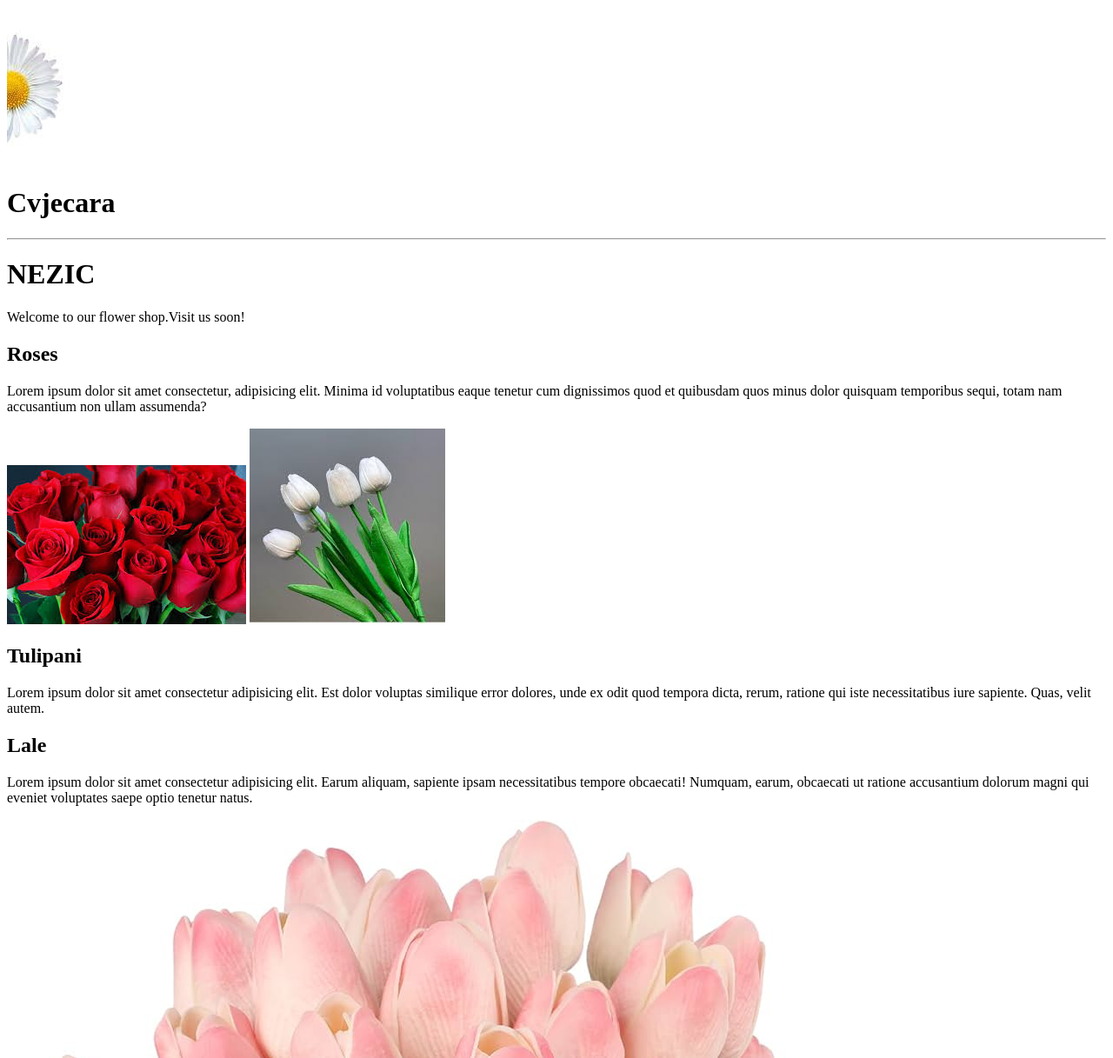
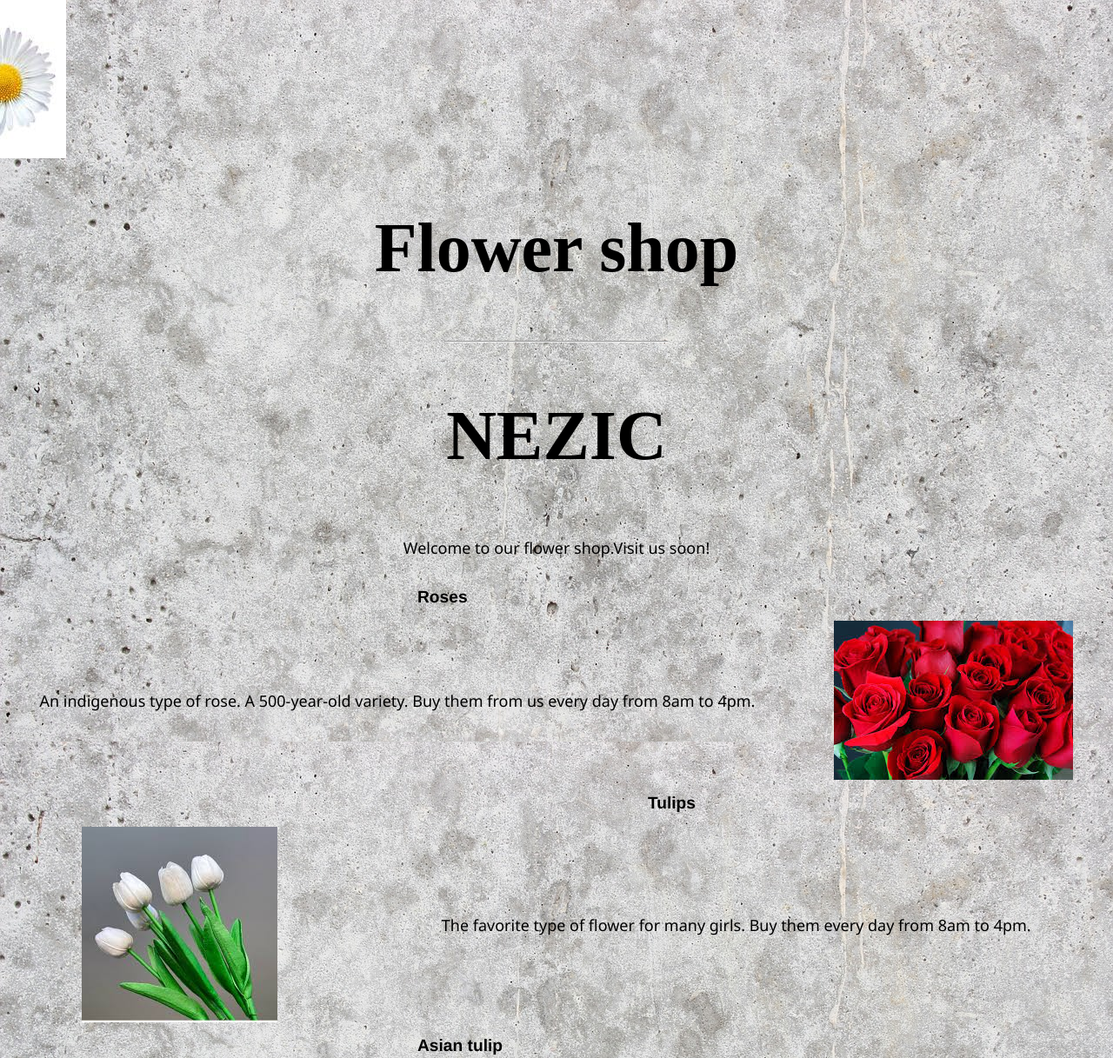
Before and after one commit to nezic01/cvjecara_nezic, a plain HTML site: page index.html in a window 1280 px wide. Shown: the top 1217 px of the page at 87% size. Drawn offline with Linux system fonts and the light colour scheme.

Commit message:
First version of page.In next version will be changed colors of areas which are listed in main task

```diff
--- a/index.html
+++ b/index.html
@@ -1,38 +1,53 @@
 <!DOCTYPE html>
 
-<html>
+<html lang="en">
 
 <head>
 <meta name="author" content="Safet Nezic">
 <meta name="description" content="This is my flower shop">
 <meta name="viewport" content="width=device-width, intial-scale=1.0" />
+
+
 <title>Cvjecara Nezic</title>
 
-
-
-
+<link rel="stylesheet" href="styles/style.css">
+ <link rel="icon" type="image/x-icon" href="/images/favicon.ico">
 </head>
 
 <body>
+
 <img src="images/polacvijeta.jpeg" alt="heading image">
-<h1>Cvjecara</h1>
-<hr>
 
-<h1>NEZIC</h1>
+<div class="flex-container">
+<h1 class="prvi_naslov">Flower shop</h1>
+<hr class="hr_title">
+
+<h1 class="drugi_naslov">NEZIC</h1>
 
 <p>Welcome to our flower shop.Visit us soon!</p>
+</div>
+<h2 id="naslov_ruza" >Roses</h2>
+<div class="flex-bodycontainer">
 
-<h2>Roses</h2>
-<p>Lorem ipsum dolor sit amet consectetur, adipisicing elit. Minima id voluptatibus eaque tenetur cum dignissimos quod et quibusdam quos minus dolor quisquam temporibus sequi, totam nam accusantium non ullam assumenda?</p>
-<img src="images/ruza.jpeg" alt="ruza">
+<p>An indigenous type of rose. A 500-year-old variety. Buy them from us every day from 8am to 4pm.</p>
 
+<img src="images/ruza.jpeg" alt="ruza" title="Best roses in town">
+
+</div>
+
+<h2 id="naslov_tulip">Tulips</h2>
+<div class="flex-bodycontainer">
 <img src="images/tulipani.jpeg" alt="tulipani">
-<h2>Tulipani</h2>
-<p>Lorem ipsum dolor sit amet consectetur adipisicing elit. Est dolor voluptas similique error dolores, unde ex odit quod tempora dicta, rerum, ratione qui iste necessitatibus iure sapiente. Quas, velit autem.</p>
 
-<h2>Lale</h2>
-<p>Lorem ipsum dolor sit amet consectetur adipisicing elit. Earum aliquam, sapiente ipsam necessitatibus tempore obcaecati! Numquam, earum, obcaecati ut ratione accusantium dolorum magni qui eveniet voluptates saepe optio tenetur natus.</p>
-<img src="images/lale.jpg" alt="tulipani">
+<p>The favorite type of flower for many girls. Buy them every day from 8am to 4pm.</p>
+</div>
+<h2 id="naslov_azijski_tulip">Asian tulip</h2>
+<div class="flex-bodycontainer">
+
+<p>A special species from Asia. You can only find it in our stores.</p>
+<img src="images/lale.jpg" width="200px" height="200px" alt="tulipani">
+</div>
+
 </body>
 
 </html>
--- a/styles/style.css
+++ b/styles/style.css
@@ -0,0 +1,67 @@
+body{
+   /* background-image: url("./pozadina.jpg");*/
+    padding: 0;
+    margin: 0;
+ background-image:url("/images/pozadina.jpg");
+
+}
+
+
+
+.hr_title {
+
+width:20%;
+
+}
+
+.prvi_naslov {
+
+    font-size: 5rem;
+}
+
+.drugi_naslov {
+    font-size: 5rem;
+}
+.flex-container{
+
+    display: flex;
+    align-items: center;
+   /* background-color: blue;*/
+    flex-direction: column;
+
+
+}
+.flex-bodycontainer{
+
+    display: flex;
+    align-items: center;
+    flex-direction: row;
+    justify-content: space-around;
+}
+
+#naslov_ruza{
+    text-align: left;
+    margin-left: 30rem;
+
+}
+#naslov_tulip{
+
+    text-align: right;
+    margin-right:30rem;
+}
+
+#naslov_azijski_tulip
+{
+    text-align: left;
+    margin-left:30rem;
+}
+
+h2{
+    font-family: 'Franklin Gothic Medium', 'Arial Narrow', Arial, sans-serif;
+    font-size: larger;
+
+}
+p{
+    font-family: 'Segoe UI', Tahoma, Geneva, Verdana, sans-serif;
+    font-size: large;
+}
```
Also changed, not shown: images/favicon.ico (added), images/pozadina.jpg (added).
